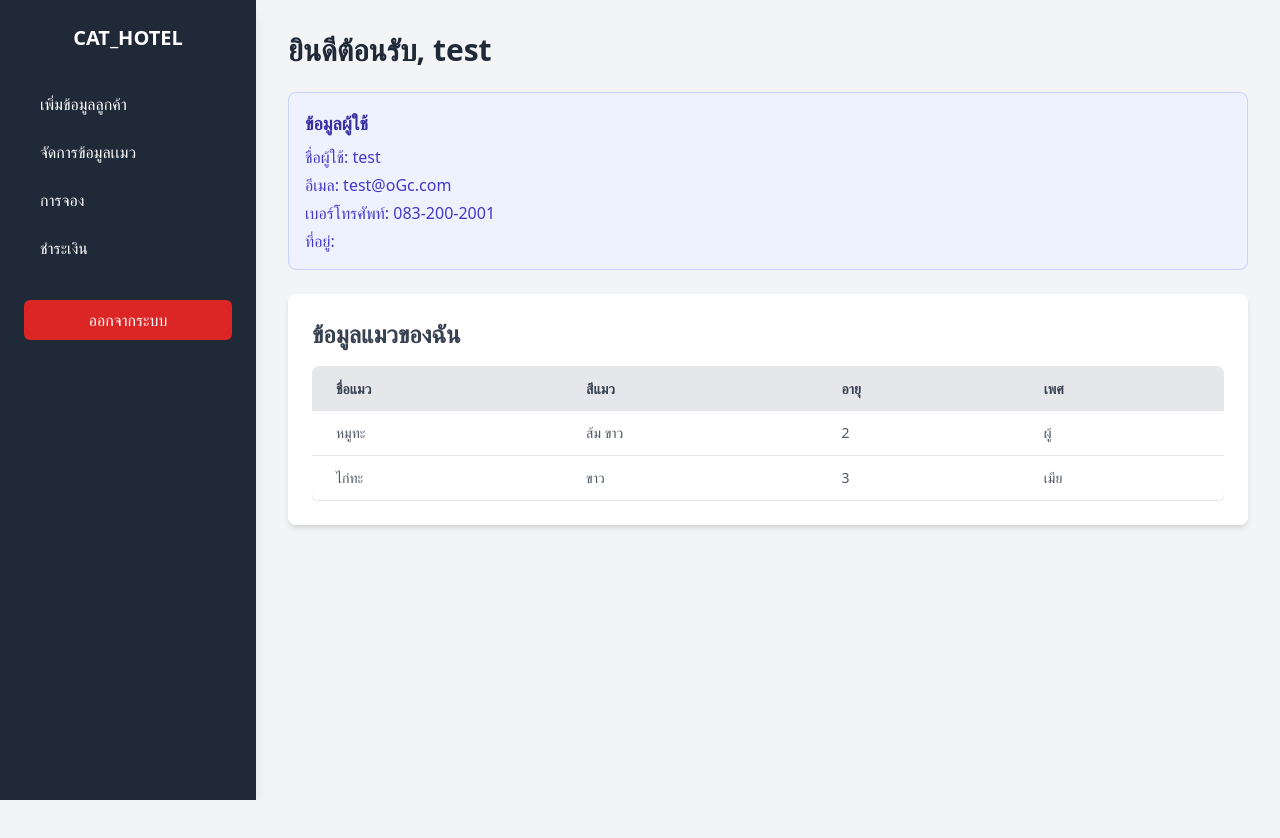
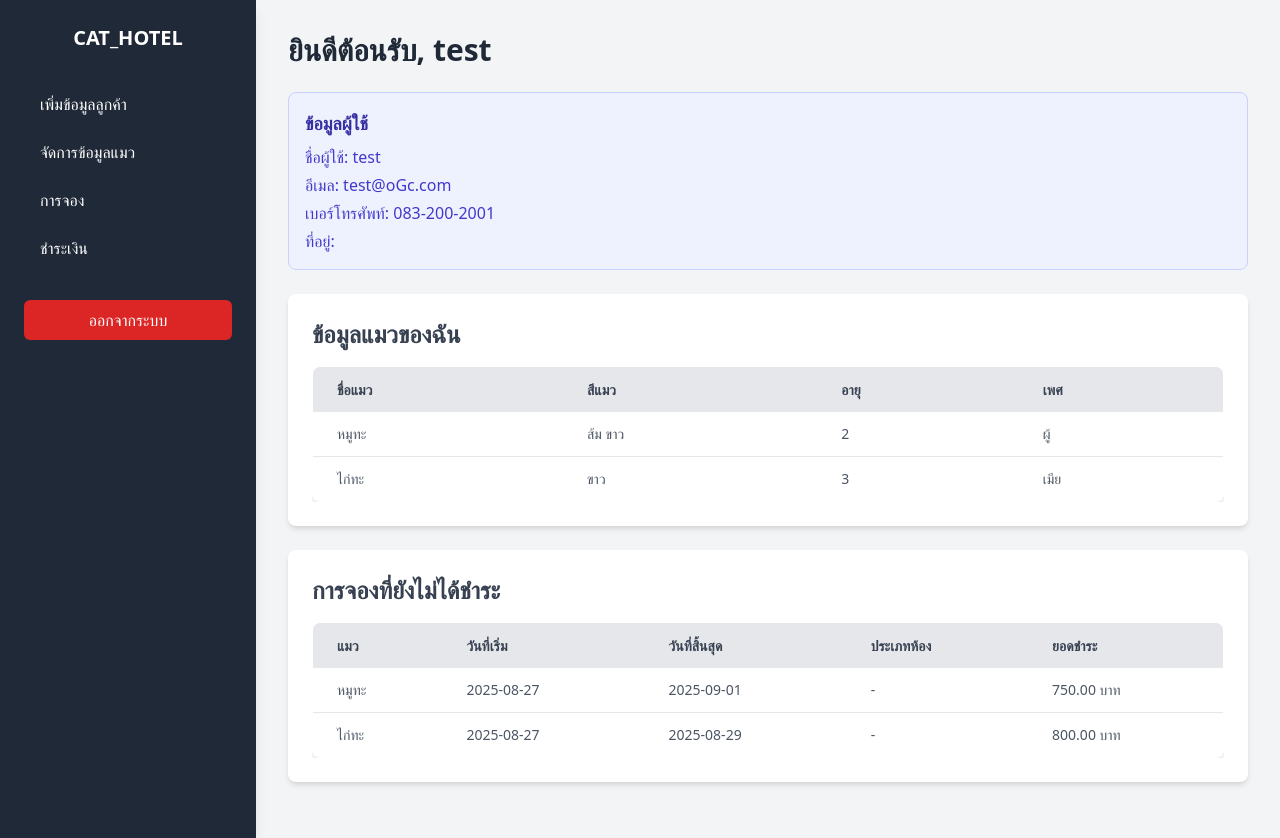
Before and after one commit to Jenmakito/cat_hotelv2, a PHP site: page /user_index.php in a window 1280 px wide. Before the commit the page ends 800 px from the top, so only its background shows below. Run offline with PHP 8.4, Linux system fonts and the light colour scheme; a user stored in the database is signed in; data comes from the database, SQL or seed files in the repository; both versions use the stored data as it was after the commit; some libraries are stand-ins or nearby versions.

Commit message:
update mysql & user_index

```diff
--- a/user_index.php
+++ b/user_index.php
@@ -1,29 +1,27 @@
 <?php
-// เริ่มต้นเซสชันและรวมไฟล์เชื่อมต่อฐานข้อมูล
 session_start();
 include 'db_connect.php';
 
-// ตรวจสอบว่าผู้ใช้ล็อกอินอยู่หรือไม่และมีบทบาทเป็น 'user'
-// ถ้าไม่ใช่ ให้เปลี่ยนเส้นทางไปยังหน้าล็อกอิน
+// ตรวจสอบการล็อกอิน
 if (!isset($_SESSION['username']) || $_SESSION['role'] !== 'user') {
     header("Location: login.php");
     exit();
 }
 
-// กำหนดตัวแปรสำหรับข้อความแจ้งเตือน
+// ข้อความแจ้งเตือน
 $error = '';
 $success = '';
 
-// ดึง id ผู้ใช้และข้อมูลที่เกี่ยวข้อง
-$stmt = $conn->prepare("SELECT id, email, address, phone FROM users WHERE username=?");
+// ดึงข้อมูลผู้ใช้
+$stmt = $conn->prepare("SELECT id, username, email, phone, address FROM users WHERE username=?");
 $stmt->bind_param("s", $_SESSION['username']);
 $stmt->execute();
 $result = $stmt->get_result();
 $user = $result->fetch_assoc();
 $user_id = $user['id'];
 $user_email = $user['email'];
+$user_phone = $user['phone'];
 $user_address = $user['address'];
-$user_phone = $user['phone'];
 $stmt->close();
 
 // ดึงข้อมูลแมวของผู้ใช้
@@ -33,6 +31,21 @@
 $result = $stmt->get_result();
 $cats = $result->fetch_all(MYSQLI_ASSOC);
 $stmt->close();
+
+// ดึงการจองที่ยังไม่ได้ชำระ
+$stmt = $conn->prepare("
+    SELECT r.id, c.name AS cat_name, r.date_from, r.date_to, r.room_type, r.total_cost
+    FROM reservations r
+    JOIN cats c ON r.cat_id = c.id
+    WHERE r.customer_id = ? AND r.paid = 0
+    ORDER BY r.date_from ASC
+");
+$stmt->bind_param("i", $user_id);
+$stmt->execute();
+$result = $stmt->get_result();
+$unpaid_reservations = $result->fetch_all(MYSQLI_ASSOC);
+$stmt->close();
+
 $conn->close();
 ?>
 
@@ -41,87 +54,50 @@
 <head>
 <meta charset="UTF-8">
 <meta name="viewport" content="width=device-width, initial-scale=1.0">
-    <title>จัดการข้อมูลแมวของฉัน</title>
-    <!-- Tailwind CSS -->
+<title>จัดการข้อมูลแมวและการจอง</title>
 <script src="https://cdn.tailwindcss.com"></script>
 <link href="https://fonts.googleapis.com/css2?family=Inter:wght@400;600&display=swap" rel="stylesheet">
 <style>
-        body {
-            font-family: 'Inter', sans-serif;
-            background-color: #f3f4f6;
-        }
+    body { font-family: 'Inter', sans-serif; background-color: #f3f4f6; }
 </style>
 </head>
 <body class="bg-gray-100 font-sans">
 <div class="flex min-h-screen">
-        <!-- Sidebar (เมนูด้านซ้าย) -->
+    <!-- Sidebar -->
     <aside class="w-64 bg-gray-800 text-white p-6 shadow-lg">
         <div class="text-xl font-semibold mb-8 text-center">CAT_HOTEL</div>
         <nav>
             <ul>
-                    <li class="mb-2">
-                        <a href="edit_profile.php" class="block w-full text-left py-2 px-4 rounded-md hover:bg-gray-700 transition-colors duration-200">
-                            เพิ่มข้อมูลลูกค้า
-                        </a>
-                    </li>
-                    <li class="mb-2">
-                        <a href="my_cats.php" class="block w-full text-left py-2 px-4 rounded-md hover:bg-gray-700 transition-colors duration-200">
-                            จัดการข้อมูลเเมว
-                        </a>
-                    </li>
-                    <li class="mb-2">
-                        <a href="reservations.php" class="block w-full text-left py-2 px-4 rounded-md hover:bg-gray-700 transition-colors duration-200">
-                            การจอง
-                        </a>
-                    </li>
-                    <li class="mb-2">
-                        <a href="payments.php" class="block w-full text-left py-2 px-4 rounded-md hover:bg-gray-700 transition-colors duration-200">
-                            ชำระเงิน
-                        </a>
-                    </li>
-                    <li class="mt-8">
-                        <a href="logout.php" class="block py-2 px-4 rounded-md bg-red-600 hover:bg-red-700 transition-colors duration-200 text-center">
-                            ออกจากระบบ
-                        </a>
-                    </li>
+                <li class="mb-2"><a href="edit_profile.php" class="block w-full py-2 px-4 rounded-md hover:bg-gray-700">เพิ่มข้อมูลลูกค้า</a></li>
+                <li class="mb-2"><a href="my_cats.php" class="block w-full py-2 px-4 rounded-md hover:bg-gray-700">จัดการข้อมูลแมว</a></li>
+                <li class="mb-2"><a href="reservations.php" class="block w-full py-2 px-4 rounded-md hover:bg-gray-700">การจอง</a></li>
+                <li class="mb-2"><a href="payments.php" class="block w-full py-2 px-4 rounded-md hover:bg-gray-700">ชำระเงิน</a></li>
+                <li class="mt-8"><a href="logout.php" class="block py-2 px-4 rounded-md bg-red-600 hover:bg-red-700 text-center">ออกจากระบบ</a></li>
             </ul>
         </nav>
     </aside>
 
-        <!-- Main Content (พื้นที่แสดงผลด้านขวา) -->
+    <!-- Main Content -->
     <main class="flex-1 p-8">
-            <h2 class="text-3xl font-bold mb-6 text-gray-800">ยินดีต้อนรับ, <?php echo $_SESSION['username']; ?></h2>
+        <h2 class="text-3xl font-bold mb-6 text-gray-800">ยินดีต้อนรับ, <?php echo htmlspecialchars($_SESSION['username']); ?></h2>
 
-            <!-- แสดงข้อความแจ้งเตือน -->
-            <?php if ($error): ?>
-                <div class="bg-red-100 border border-red-400 text-red-700 px-4 py-3 rounded relative mb-4" role="alert">
-                    <span class="block sm:inline"><?php echo htmlspecialchars($error); ?></span>
-                </div>
-            <?php endif; ?>
-            <?php if ($success): ?>
-                <div class="bg-green-100 border border-green-400 text-green-700 px-4 py-3 rounded relative mb-4" role="alert">
-                    <span class="block sm:inline"><?php echo htmlspecialchars($success); ?></span>
-                </div>
-            <?php endif; ?>
-
-            <!-- ส่วนแสดงข้อมูลผู้ใช้ -->
+        <!-- ข้อมูลผู้ใช้ -->
         <div class="mb-6 p-4 bg-indigo-50 rounded-lg border border-indigo-200">
             <h4 class="text-lg font-semibold text-indigo-800 mb-2">ข้อมูลผู้ใช้</h4>
             <ul class="text-indigo-700 space-y-1">
-                    <li><span class="font-medium">ชื่อผู้ใช้:</span> <?php echo htmlspecialchars($_SESSION['username']); ?></li>
+                <li><span class="font-medium">ชื่อผู้ใช้:</span> <?php echo htmlspecialchars($user['username']); ?></li>
                 <li><span class="font-medium">อีเมล:</span> <?php echo htmlspecialchars($user_email); ?></li>
                 <li><span class="font-medium">เบอร์โทรศัพท์:</span> <?php echo htmlspecialchars($user_phone); ?></li>
                 <li><span class="font-medium">ที่อยู่:</span> <?php echo htmlspecialchars($user_address); ?></li>
             </ul>
         </div>
 
-            <!-- ส่วนของข้อมูลแมว -->
-            <div id="cat-data" class="content-section bg-white p-6 rounded-lg shadow-md">
+        <!-- ตารางแมว -->
+        <div class="bg-white p-6 rounded-lg shadow-md my-6">
             <h3 class="text-2xl font-semibold mb-4 text-gray-700">ข้อมูลแมวของฉัน</h3>
-
-                <?php if (count($cats) > 0): ?>
+            <?php if(count($cats) > 0): ?>
                 <div class="overflow-x-auto">
-                        <table class="min-w-full bg-white rounded-lg overflow-hidden shadow">
+                    <table class="min-w-full border border-gray-300 rounded-lg overflow-hidden shadow-md">
                         <thead class="bg-gray-200">
                             <tr class="text-gray-700 uppercase text-sm leading-normal">
                                 <th class="py-3 px-6 text-left">ชื่อแมว</th>
@@ -133,10 +109,10 @@
                         <tbody class="text-gray-600 text-sm font-light">
                             <?php foreach($cats as $cat): ?>
                             <tr class="border-b border-gray-200 hover:bg-gray-100">
-                                    <td class="py-3 px-6 text-left whitespace-nowrap"><?php echo htmlspecialchars($cat['name']); ?></td>
-                                    <td class="py-3 px-6 text-left"><?php echo htmlspecialchars($cat['color']); ?></td>
-                                    <td class="py-3 px-6 text-left"><?php echo $cat['age']; ?></td>
-                                    <td class="py-3 px-6 text-left"><?php echo $cat['gender'] == 'male' ? 'ผู้' : 'เมีย'; ?></td>
+                                <td class="py-3 px-6"><?php echo htmlspecialchars($cat['name']); ?></td>
+                                <td class="py-3 px-6"><?php echo htmlspecialchars($cat['color']); ?></td>
+                                <td class="py-3 px-6"><?php echo $cat['age']; ?></td>
+                                <td class="py-3 px-6"><?php echo $cat['gender'] == 'male' ? 'ผู้' : 'เมีย'; ?></td>
                             </tr>
                             <?php endforeach; ?>
                         </tbody>
@@ -147,40 +123,40 @@
             <?php endif; ?>
         </div>
 
-            <!-- ส่วนของข้อมูลการจอง (Placeholder) -->
-            <div id="reservations" class="content-section bg-white p-6 rounded-lg shadow-md hidden">
-                <h3 class="text-2xl font-semibold mb-4 text-gray-700">ข้อมูลการจอง</h3>
-                <p>ส่วนนี้จะแสดงข้อมูลการจอง</p>
+        <!-- ตารางการจองที่ยังไม่ได้ชำระ แสดงยอดทันที -->
+        <div class="bg-white p-6 rounded-lg shadow-md my-6">
+            <h3 class="text-2xl font-semibold mb-4 text-gray-700">การจองที่ยังไม่ได้ชำระ</h3>
+            <?php if(count($unpaid_reservations) > 0): ?>
+                <div class="overflow-x-auto">
+                    <table class="min-w-full border border-gray-300 rounded-lg overflow-hidden shadow-md">
+                        <thead class="bg-gray-200">
+                            <tr class="text-gray-700 uppercase text-sm leading-normal">
+                                <th class="py-3 px-6 text-left">แมว</th>
+                                <th class="py-3 px-6 text-left">วันที่เริ่ม</th>
+                                <th class="py-3 px-6 text-left">วันที่สิ้นสุด</th>
+                                <th class="py-3 px-6 text-left">ประเภทห้อง</th>
+                                <th class="py-3 px-6 text-left">ยอดชำระ</th>
+                            </tr>
+                        </thead>
+                        <tbody class="text-gray-600 text-sm font-light">
+                            <?php foreach($unpaid_reservations as $res): ?>
+                            <tr class="border-b border-gray-200 hover:bg-gray-100">
+                                <td class="py-3 px-6"><?php echo htmlspecialchars($res['cat_name']); ?></td>
+                                <td class="py-3 px-6"><?php echo htmlspecialchars($res['date_from']); ?></td>
+                                <td class="py-3 px-6"><?php echo htmlspecialchars($res['date_to']); ?></td>
+                                <td class="py-3 px-6"><?php echo !empty($res['room_type']) ? htmlspecialchars($res['room_type']) : '-'; ?></td>
+                                <td class="py-3 px-6"><?php echo number_format($res['total_cost'], 2) . " บาท"; ?></td>
+                            </tr>
+                            <?php endforeach; ?>
+                        </tbody>
+                    </table>
+                </div>
+            <?php else: ?>
+                <p class="text-gray-500">คุณยังไม่มีการจองที่ต้องชำระ</p>
+            <?php endif; ?>
         </div>
 
-            <!-- ส่วนของข้อมูลการชำระเงิน (Placeholder) -->
-            <div id="payments" class="content-section bg-white p-6 rounded-lg shadow-md hidden">
-                <h3 class="text-2xl font-semibold mb-4 text-gray-700">ข้อมูลการชำระเงิน</h3>
-                <p>ส่วนนี้จะแสดงข้อมูลการชำระเงิน</p>
-            </div>
     </main>
 </div>
-
-    <script>
-        function showContent(sectionId) {
-            // ซ่อนทุกส่วนเนื้อหา
-            const sections = document.querySelectorAll('.content-section');
-            sections.forEach(section => {
-                section.classList.add('hidden');
-            });
-
-            // แสดงส่วนที่ต้องการ
-            const targetSection = document.getElementById(sectionId);
-            if (targetSection) {
-                targetSection.classList.remove('hidden');
-            }
-        }
-        function showEditForm(catId) {
-            // ฟังก์ชันนี้ถูกลบออกไปเนื่องจากไม่มีการแก้ไข
-        }
-        function hideEditForm(catId) {
-            // ฟังก์ชันนี้ถูกลบออกไปเนื่องจากไม่มีการแก้ไข
-        }
-    </script>
 </body>
 </html>
```
Also changed, not shown: cathotel_db.sql (+14 -9 lines). Lines whose indentation alone changed are shown as unchanged.
